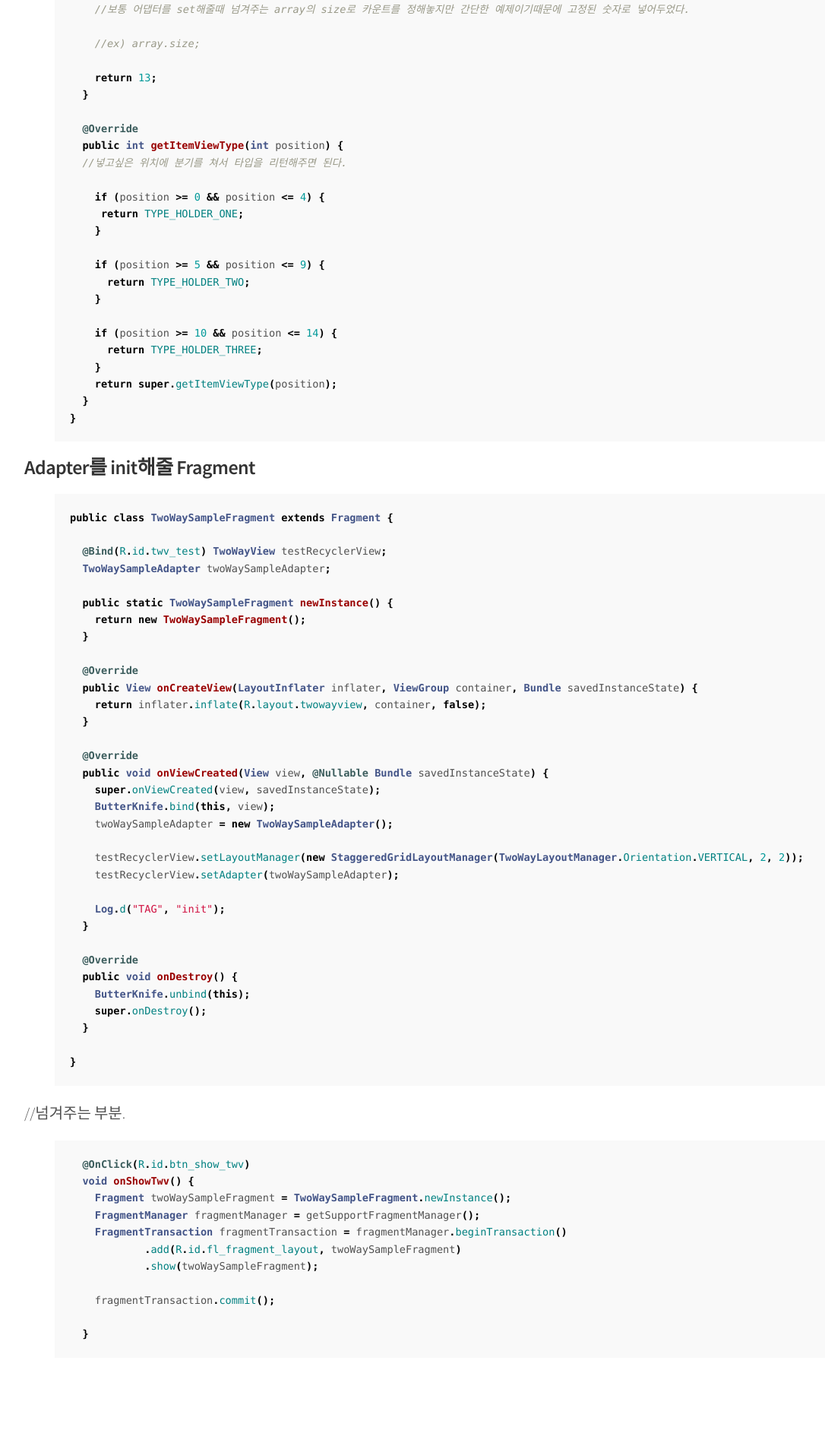
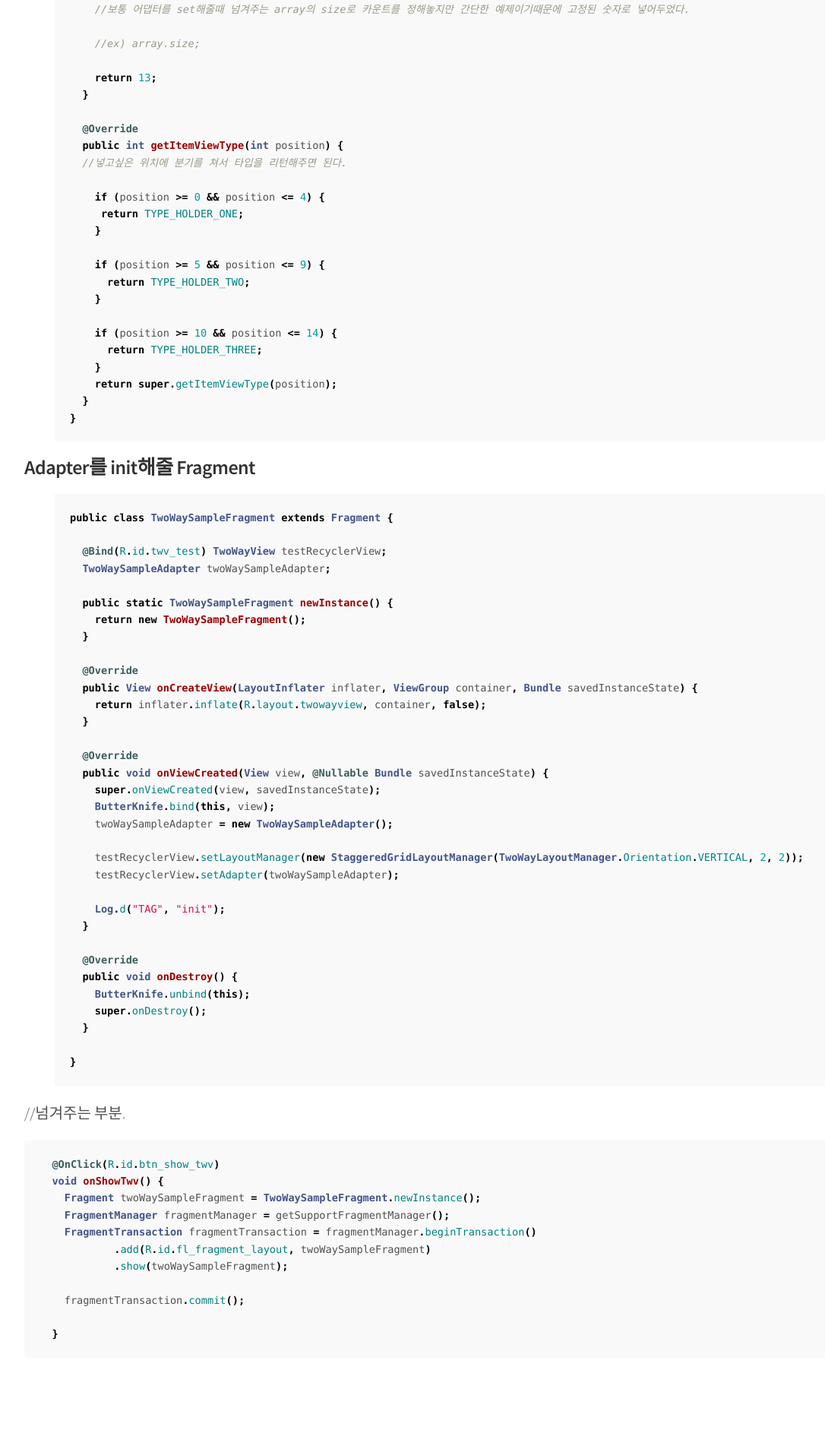
Before and after one commit to ekeon/ekeon.github.io, a Jekyll site: the page built from _posts/2016-2-24-twowayview (Recyclerview).md, in a window 1280 px wide. Shown: the part 3317-5224 px from the top of the page at 76% size, without its empty margins (28-1114 px from the left). Built offline with Jekyll 4.4.1, drawn with Linux system fonts in a browser that asks for light colours; Markdown is read by kramdown in place of the engine named in the settings; comment, search, counter and statistics services are not loaded.

Commit message:
no message

````diff
--- a/_posts/2016-2-24-twowayview (Recyclerview).md
+++ b/_posts/2016-2-24-twowayview (Recyclerview).md
@@ -197,7 +197,7 @@ public class TwoWaySampleFragment extends Fragment {
 {% endhighlight %}
 
 //넘겨주는 부분.
-{% highlight java%}
+```java
   @OnClick(R.id.btn_show_twv)
   void onShowTwv() {
     Fragment twoWaySampleFragment = TwoWaySampleFragment.newInstance();
@@ -209,4 +209,4 @@ public class TwoWaySampleFragment extends Fragment {
     fragmentTransaction.commit();
 
   }
-{% endhighlight %}
+```
````
